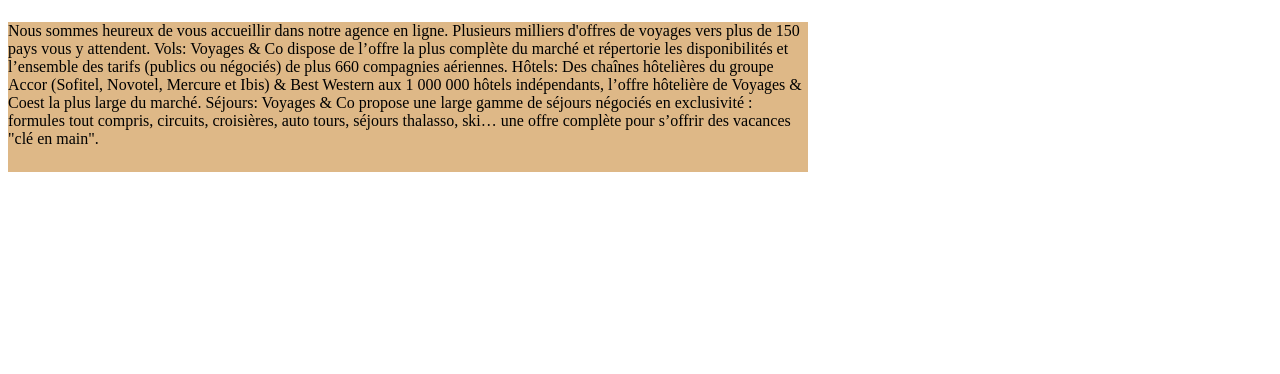
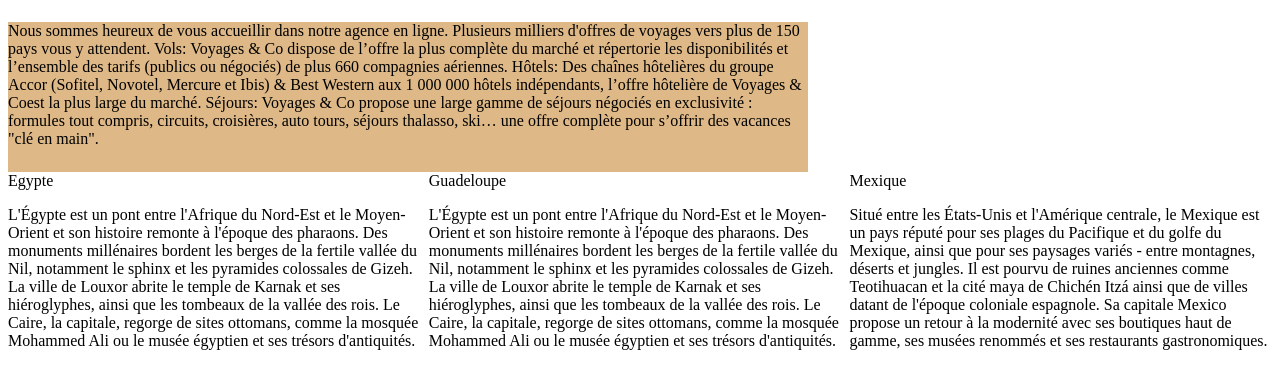
Before and after one commit to gaetanQ/Voyage-Co, a plain HTML site: page index.html in a window 1280 px wide. Shown: the part 632-1006 px from the top of the page. Before the commit the page ends 820 px from the top, so only its background shows below. Drawn offline with Linux system fonts and the light colour scheme.

Commit message:
maj exo 4

```diff
--- a/assets/css/style.css
+++ b/assets/css/style.css
@@ -21,14 +21,20 @@ a{
     color: #000; /**couleur du texte**/
 }
 /**style css exercice 3**/
-p{
+.p1{
     background-color: burlywood;
     background-size:  cover;
     width: 800px;
     height: 150px;
 }
 
+.conteneur {
+    display : flex;
+    justify-content : space-around;
+}
 
-
+.element1 {
+:url("../images/Egypte.jpg");
+}
 
 /**@media all (min-width: 480px max-width: 1400px )**/
--- a/index.html
+++ b/index.html
@@ -38,7 +38,7 @@
 
 
 <!--Exercice 3-->
-        <div>
+        <div class="p1">
              <p>Nous sommes heureux de vous accueillir dans notre agence en ligne.
                 Plusieurs milliers d'offres de voyages vers plus de 150 pays vous y attendent.
                 Vols: Voyages & Co dispose de l’offre la plus complète du marché et répertorie les disponibilités et l’ensemble des tarifs
@@ -50,6 +50,17 @@
              </p>
         </div>
 
+        <div class="conteneur">
+            <div class="element1">Egypte
+                <p>L'Égypte est un pont entre l'Afrique du Nord-Est et le Moyen-Orient et son histoire remonte à l'époque des pharaons. Des monuments millénaires bordent les berges de la fertile vallée du Nil, notamment le sphinx et les pyramides colossales de Gizeh. La ville de Louxor abrite le temple de Karnak et ses hiéroglyphes, ainsi que les tombeaux de la vallée des rois. Le Caire, la capitale, regorge de sites ottomans, comme la mosquée Mohammed Ali ou le musée égyptien et ses trésors d'antiquités.</p>
+            </div>
+            <div class="element2">Guadeloupe
+                <p>L'Égypte est un pont entre l'Afrique du Nord-Est et le Moyen-Orient et son histoire remonte à l'époque des pharaons. Des monuments millénaires bordent les berges de la fertile vallée du Nil, notamment le sphinx et les pyramides colossales de Gizeh. La ville de Louxor abrite le temple de Karnak et ses hiéroglyphes, ainsi que les tombeaux de la vallée des rois. Le Caire, la capitale, regorge de sites ottomans, comme la mosquée Mohammed Ali ou le musée égyptien et ses trésors d'antiquités.</p>
+            </div>
+            <div class="element3">Mexique
+                <p>Situé entre les États-Unis et l'Amérique centrale, le Mexique est un pays réputé pour ses plages du Pacifique et du golfe du Mexique, ainsi que pour ses paysages variés - entre montagnes, déserts et jungles. Il est pourvu de ruines anciennes comme Teotihuacan et la cité maya de Chichén Itzá ainsi que de villes datant de l'époque coloniale espagnole. Sa capitale Mexico propose un retour à la modernité avec ses boutiques haut de gamme, ses musées renommés et ses restaurants gastronomiques.</p>
+            </div>
+        </div>
 
 
 
```
